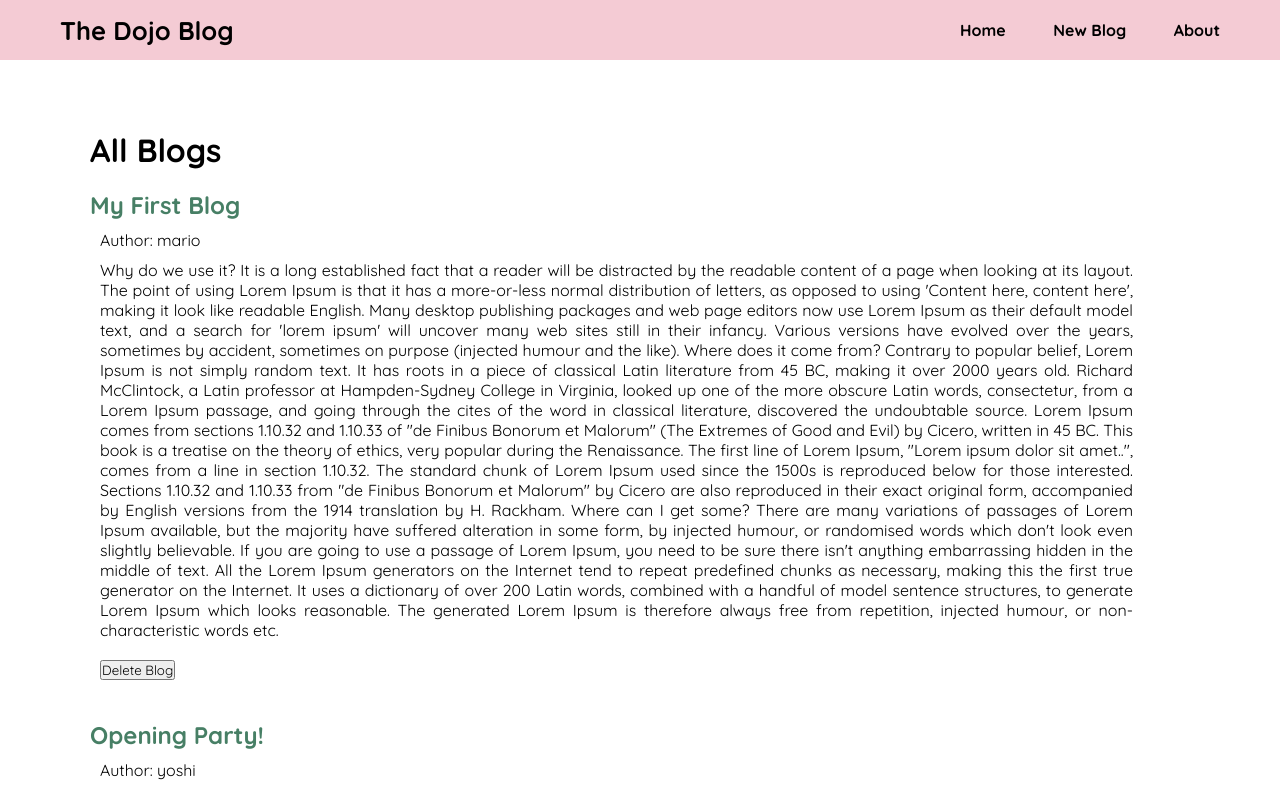
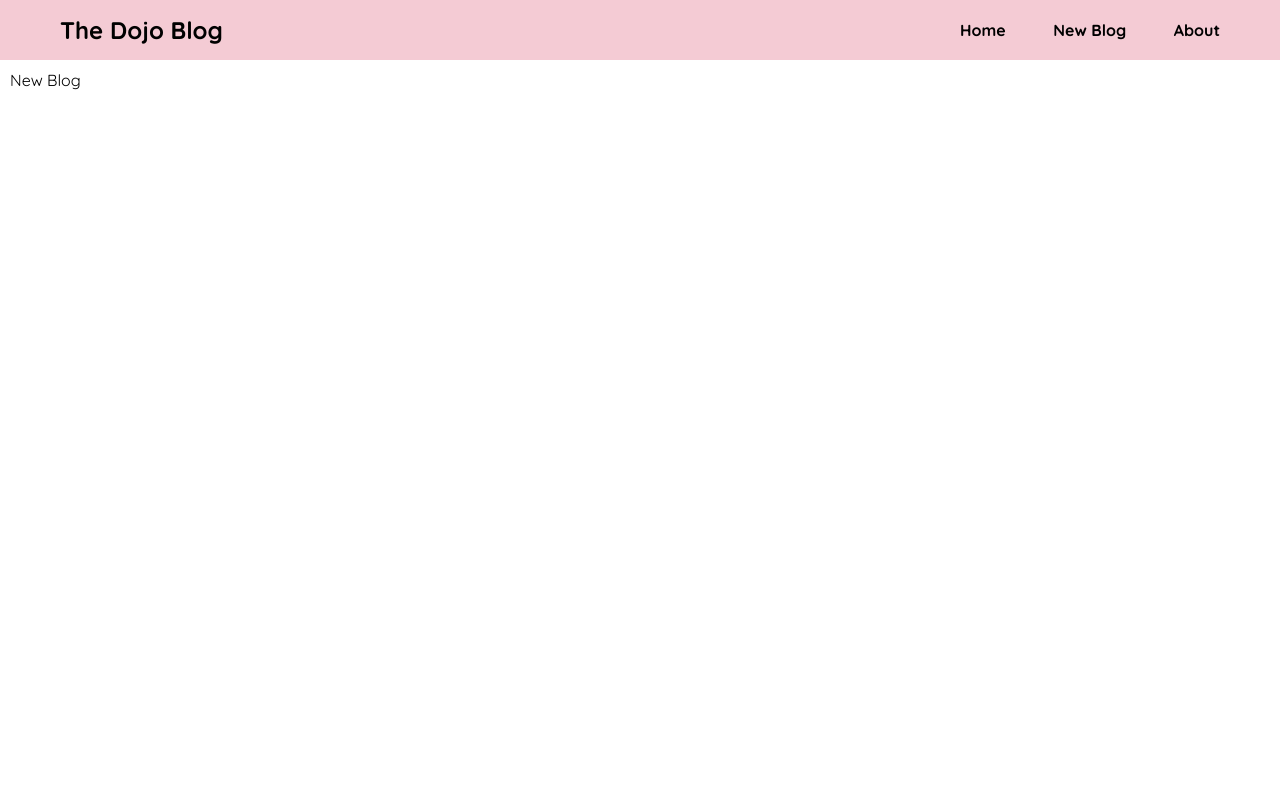
Before and after one commit to aseemsai/webdev, a React (Create React App) app in the folder NetNinjaCC/dojo-blog/: page /create in a window 1280 px wide. Shown: the top 792 px of the page. Built offline with nearby package versions, Linux system fonts and the light colour scheme; data requests are answered from the project's data file.

Commit message:
Adding react router and links code

```diff
--- a/NetNinjaCC/dojo-blog/src/App.js
+++ b/NetNinjaCC/dojo-blog/src/App.js
@@ -1,5 +1,8 @@
 import Navbar from "./Navbar";
 import Home from './Home';
+import Create from "./Create";
+import Contact from "./Contact";
+import BlogDetails from "./BlogDetails";
 import { BrowserRouter as Router, Route, Switch } from 'react-router-dom';
 
 function App() {
@@ -10,8 +13,17 @@ function App() {
         <Navbar />
         <div className="content">
           <Switch>
-            <Route path='/'>
+            <Route exact path='/'>
               <Home />
+            </Route>
+            <Route path='/create'>
+              <Create />
+            </Route>
+            <Route path='/about'>
+              <Contact />
+            </Route>
+            <Route path='/details/:id'>
+              <BlogDetails />
             </Route>
           </Switch>
         </div>
--- /dev/null
+++ b/NetNinjaCC/dojo-blog/src/BlogDetails.js
@@ -0,0 +1,13 @@
+import { useParams } from "react-router-dom";
+
+const BlogDetails = () => {
+
+    const { id } = useParams();
+    return (
+        <div className="blog-details">
+            <h2>Blog Details - {id}</h2>
+        </div>
+    );
+}
+
+export default BlogDetails;
--- /dev/null
+++ b/NetNinjaCC/dojo-blog/src/Contact.js
@@ -0,0 +1,9 @@
+const Contact = () => {
+    return (
+        <div className="contact">
+            <p>Contact</p>
+        </div>
+    )
+}
+
+export default Contact;
--- /dev/null
+++ b/NetNinjaCC/dojo-blog/src/Create.js
@@ -0,0 +1,10 @@
+const Create = () => {
+
+    return (
+        <div className='create'>
+            <p>New Blog</p>
+        </div>
+    )
+}
+
+export default Create;
--- a/NetNinjaCC/dojo-blog/src/Navbar.js
+++ b/NetNinjaCC/dojo-blog/src/Navbar.js
@@ -1,12 +1,14 @@
+import { Link } from 'react-router-dom';
+
 const Navbar = () => {
     return (
         <nav className="navbar">
-            <h1>The Dojo Blog</h1>
+            <h1><Link to="/">The Dojo Blog</Link></h1>
             <div className="links">
                 <ul>
-                    <li><a href="/">Home</a></li>
-                    <li><a href="/create">New Blog</a></li>
-                    <li><a href="/about">About</a></li>
+                    <li><Link to="/">Home</Link></li>
+                    <li><Link to="/create">New Blog</Link></li>
+                    <li><Link to="/about">About</Link></li>
                 </ul>
             </div>
         </nav>
--- a/NetNinjaCC/dojo-blog/src/index.css
+++ b/NetNinjaCC/dojo-blog/src/index.css
@@ -17,10 +17,11 @@
   justify-content: space-between;
 }
 
-.navbar h1 {
-  font-size: 1.6em;
+.navbar h1 a {
   margin: 10px 60px;
   cursor: pointer;
+  text-decoration: none;
+  color: black;
 }
 
 .navbar .links ul {
@@ -72,4 +73,6 @@ button {
 
 .blog-list h3 {
   font-size: 2em;
+  color: #34634d;
+  font-weight: bolder;
 }
--- a/NetNinjaCC/dojo-blog/src/useFetch.js
+++ b/NetNinjaCC/dojo-blog/src/useFetch.js
@@ -7,8 +7,10 @@ const useFetch = (url) => {
     // Define a function
 
     useEffect(() => {
+        // Custom Hook Cleanup
+        const abortCont = new AbortController();
         setTimeout(() => {
-            fetch(url)
+            fetch(url, { signal: abortCont.signal })
                 .then(res => {
                     if (!res.ok) {
                         throw Error('Could not retrieve data from the server. Please try again.')
@@ -21,11 +23,18 @@ const useFetch = (url) => {
                     setError(null);
                 })
                 .catch(err => {
-                    setError(err.message);
-                    setIsLoading(false);
+                    if (err.name === 'AbortError') {
+                        console.log('Fetch Aborted');
+                    } else {
+                        setError(err.message);
+                        setIsLoading(false);
+                    }
+
                 })
         }, 1000
         )
+
+        return () => abortCont.abort();
     }, [url])
 
     return { data, isLoading, error }
```
